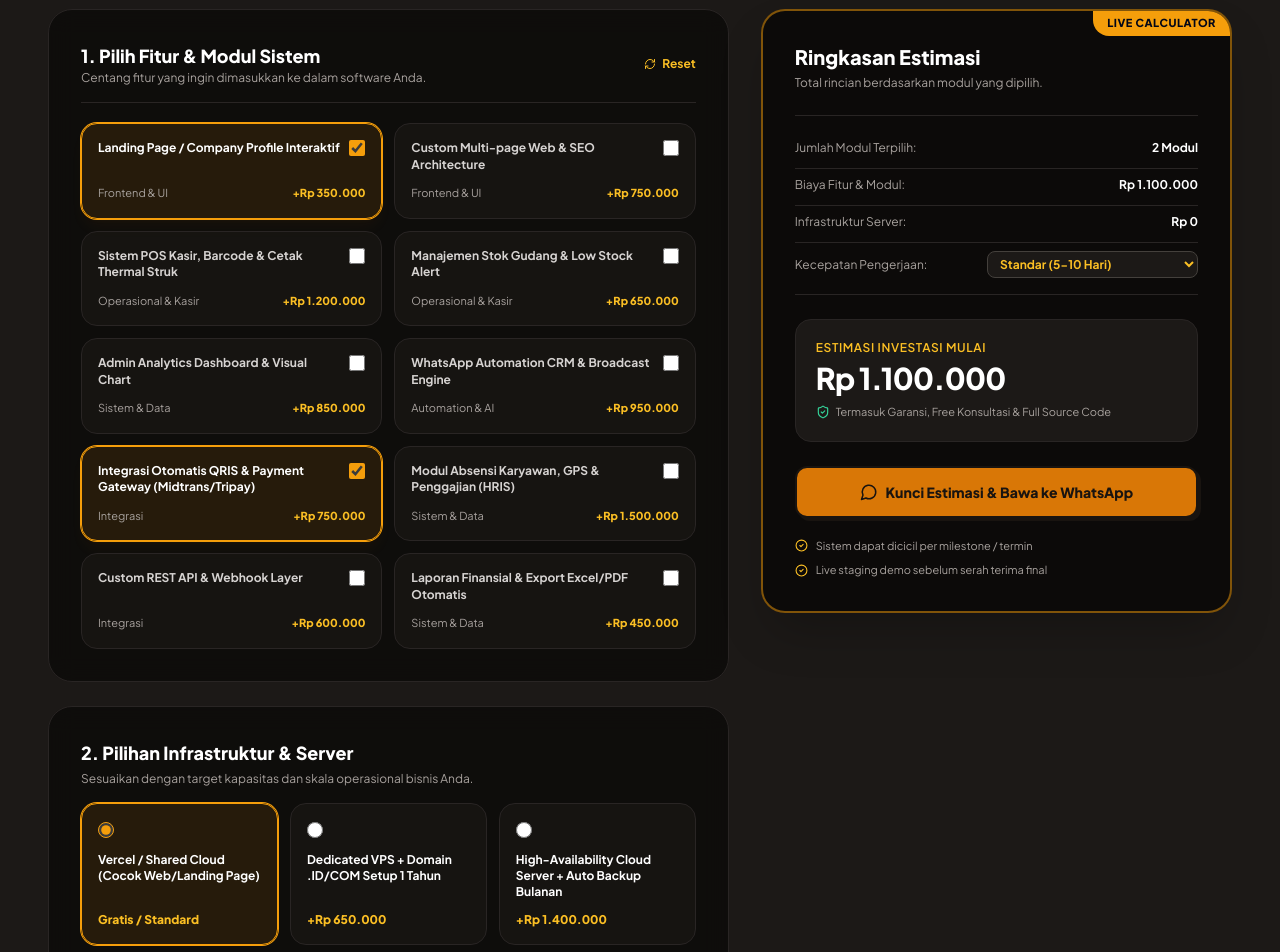
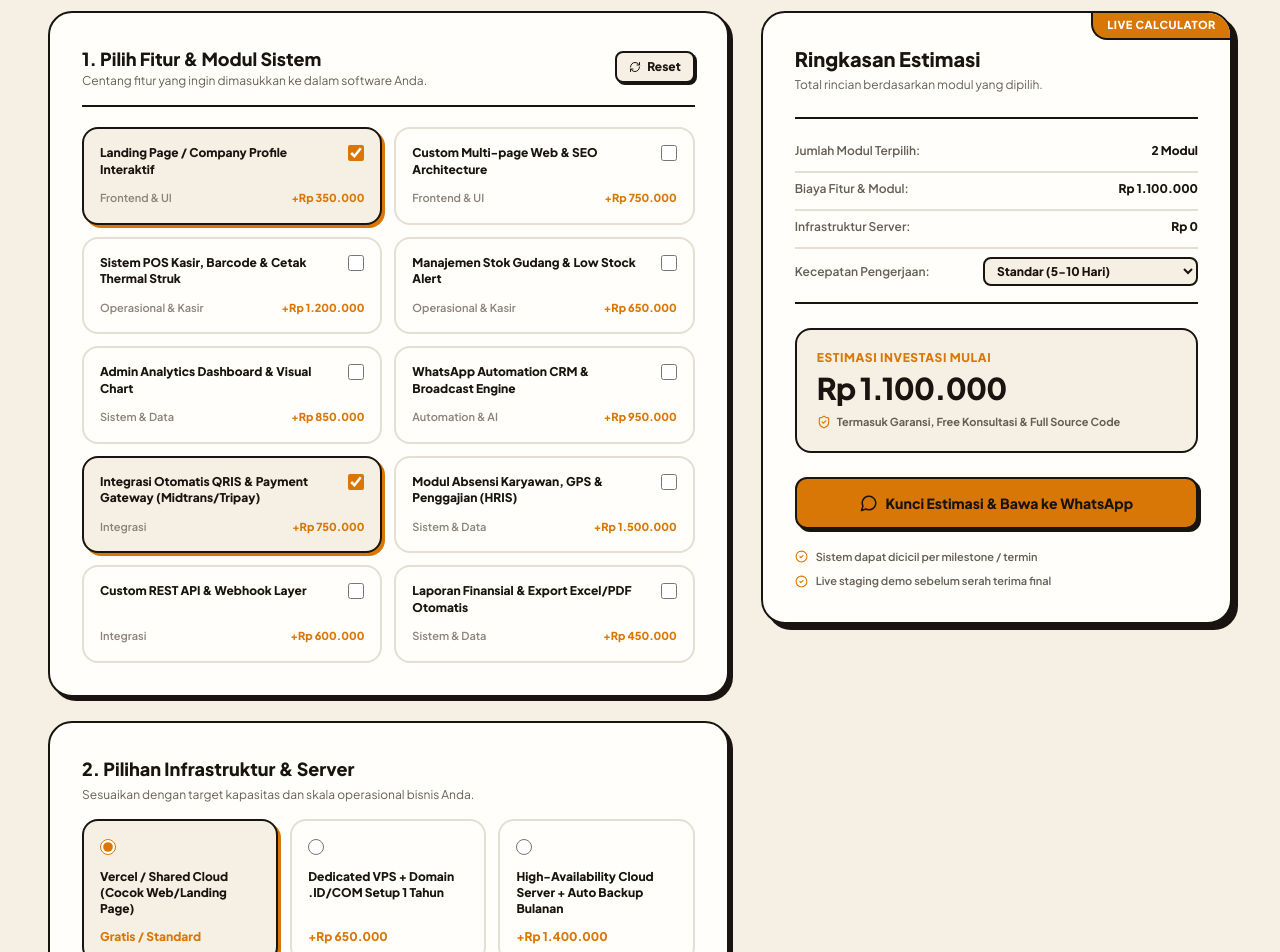
Before and after one commit to AhmadMayiludin/amp-profile, a React (Vite) app: page / in a window 1280 px wide. Shown: the part 3560-4512 px from the top of the page. Built offline with nearby package versions, Linux system fonts and the light colour scheme.

Commit message:
style: align CostCalculator section with warm paper tactile theme

```diff
--- a/src/components/CostCalculator.jsx
+++ b/src/components/CostCalculator.jsx
@@ -54,27 +54,26 @@ export default function CostCalculator() {
   };
 
   return (
-    <section id="calculator" className="section-padding bg-stone-900 text-white relative overflow-hidden">
+    <section id="calculator" className="section-padding bg-[#F5F0E3] text-[#191410] relative overflow-hidden border-t-2 border-[#191410]">
       <div className="container-max relative z-10">
         <SectionHeader
           title="Simulasi & Kalkulator Biaya Custom"
           subtitle="Pilih modul aplikasi dan infrastruktur sesuai kebutuhan bisnis Anda. Dapatkan estimasi transparan seketika tanpa biaya tersembunyi."
-          dark={true}
         />
 
         <div className="mt-10 grid gap-8 lg:grid-cols-[1.3fr_0.9fr]">
           {/* Left: Module Selection */}
           <div className="space-y-6">
-            <div className="rounded-3xl border border-stone-800 bg-stone-950/80 p-6 sm:p-8 backdrop-blur-md">
-              <div className="flex items-center justify-between border-b border-stone-800 pb-4">
+            <div className="rounded-3xl border-2 border-[#191410] bg-[#FFFEFA] p-6 sm:p-8 shadow-[4px_4px_0px_#191410]">
+              <div className="flex items-center justify-between border-b-2 border-[#191410] pb-4">
                 <div>
-                  <h3 className="text-lg font-black text-white">1. Pilih Fitur & Modul Sistem</h3>
-                  <p className="text-xs text-stone-400">Centang fitur yang ingin dimasukkan ke dalam software Anda.</p>
+                  <h3 className="text-lg font-black text-[#191410]">1. Pilih Fitur & Modul Sistem</h3>
+                  <p className="text-xs text-[#665E55]">Centang fitur yang ingin dimasukkan ke dalam software Anda.</p>
                 </div>
                 <button
                   type="button"
                   onClick={() => setSelectedModules(['web-landing'])}
-                  className="inline-flex items-center gap-1.5 text-xs font-bold text-amber-400 hover:text-amber-300"
+                  className="inline-flex items-center gap-1.5 rounded-lg border-2 border-[#191410] bg-[#F5F0E3] px-3 py-1.5 text-xs font-extrabold text-[#191410] shadow-[2px_2px_0px_#191410] hover:bg-[#D97706] hover:text-white transition cursor-pointer"
                 >
                   <RefreshCw size={12} /> Reset
                 </button>
@@ -86,24 +85,24 @@ export default function CostCalculator() {
                   return (
                     <label
                       key={module.id}
-                      className={`relative flex cursor-pointer flex-col justify-between rounded-2xl border p-4 transition-all ${
+                      className={`relative flex cursor-pointer flex-col justify-between rounded-2xl border-2 p-4 transition-all ${
                         isChecked
-                          ? 'border-amber-500 bg-amber-500/10 text-white shadow-lg shadow-amber-500/5 ring-1 ring-amber-500'
-                          : 'border-stone-800 bg-stone-900/60 text-stone-300 hover:border-stone-700 hover:bg-stone-900'
+                          ? 'border-[#191410] bg-[#F5F0E3] shadow-[3px_3px_0px_#D97706]'
+                          : 'border-[#E5DFD3] bg-[#FFFEFA] text-[#191410] hover:border-[#191410] hover:shadow-[2px_2px_0px_#191410]'
                       }`}
                     >
                       <div className="flex items-start justify-between gap-2">
-                        <span className="text-xs font-bold leading-snug">{module.name}</span>
+                        <span className="text-xs font-extrabold leading-snug text-[#191410]">{module.name}</span>
                         <input
                           type="checkbox"
                           checked={isChecked}
                           onChange={() => toggleModule(module.id)}
-                          className="size-4 shrink-0 rounded border-stone-700 text-amber-500 accent-amber-500 focus:ring-amber-400"
+                          className="size-4 shrink-0 rounded border-2 border-[#191410] accent-[#D97706] cursor-pointer"
                         />
                       </div>
                       <div className="mt-3 flex items-center justify-between text-[11px]">
-                        <span className="text-stone-400">{module.category}</span>
-                        <span className="font-extrabold text-amber-400">+{formatRupiah(module.price)}</span>
+                        <span className="text-[#8C827A] font-semibold">{module.category}</span>
+                        <span className="font-black text-[#D97706]">+{formatRupiah(module.price)}</span>
                       </div>
                     </label>
                   );
@@ -112,18 +111,18 @@ export default function CostCalculator() {
             </div>
 
             {/* Hosting Infrastructure */}
-            <div className="rounded-3xl border border-stone-800 bg-stone-950/80 p-6 sm:p-8 backdrop-blur-md">
-              <h3 className="text-lg font-black text-white">2. Pilihan Infrastruktur & Server</h3>
-              <p className="text-xs text-stone-400 mt-1">Sesuaikan dengan target kapasitas dan skala operasional bisnis Anda.</p>
+            <div className="rounded-3xl border-2 border-[#191410] bg-[#FFFEFA] p-6 sm:p-8 shadow-[4px_4px_0px_#191410]">
+              <h3 className="text-lg font-black text-[#191410]">2. Pilihan Infrastruktur & Server</h3>
+              <p className="text-xs text-[#665E55] mt-1">Sesuaikan dengan target kapasitas dan skala operasional bisnis Anda.</p>
 
               <div className="mt-4 grid gap-3 sm:grid-cols-3">
                 {hostingOptions.map((opt) => (
                   <label
                     key={opt.id}
-                    className={`flex cursor-pointer flex-col justify-between rounded-2xl border p-4 transition ${
+                    className={`flex cursor-pointer flex-col justify-between rounded-2xl border-2 p-4 transition ${
                       selectedHosting === opt.id
-                        ? 'border-amber-500 bg-amber-500/10 ring-1 ring-amber-500'
-                        : 'border-stone-800 bg-stone-900/60 hover:border-stone-700'
+                        ? 'border-[#191410] bg-[#F5F0E3] shadow-[3px_3px_0px_#D97706]'
+                        : 'border-[#E5DFD3] bg-[#FFFEFA] hover:border-[#191410] hover:shadow-[2px_2px_0px_#191410]'
                     }`}
                   >
                     <div>
@@ -132,11 +131,11 @@ export default function CostCalculator() {
                         name="hosting"
                         checked={selectedHosting === opt.id}
                         onChange={() => setSelectedHosting(opt.id)}
-                        className="size-4 accent-amber-500"
+                        className="size-4 accent-[#D97706] cursor-pointer"
                       />
-                      <p className="mt-2 text-xs font-bold text-white">{opt.name}</p>
+                      <p className="mt-2 text-xs font-black text-[#191410]">{opt.name}</p>
                     </div>
-                    <p className="mt-3 text-xs font-extrabold text-amber-400">
+                    <p className="mt-3 text-xs font-black text-[#D97706]">
                       {opt.price === 0 ? 'Gratis / Standard' : `+${formatRupiah(opt.price)}`}
                     </p>
                   </label>
@@ -147,33 +146,33 @@ export default function CostCalculator() {
 
           {/* Right: Live Summary & WhatsApp CTA */}
           <div className="lg:sticky lg:top-28 h-fit">
-            <div className="rounded-3xl border-2 border-amber-500/50 bg-stone-950 p-6 sm:p-8 shadow-2xl relative overflow-hidden">
-              <div className="absolute top-0 right-0 rounded-bl-2xl bg-amber-500 px-3.5 py-1 text-[11px] font-black uppercase tracking-wider text-slate-950">
+            <div className="rounded-3xl border-2 border-[#191410] bg-[#FFFEFA] p-6 sm:p-8 shadow-[6px_6px_0px_#191410] relative overflow-hidden">
+              <div className="absolute top-0 right-0 rounded-bl-2xl bg-[#D97706] border-b-2 border-l-2 border-[#191410] px-3.5 py-1 text-[11px] font-black uppercase tracking-wider text-white">
                 Live Calculator
               </div>
 
-              <h4 className="text-xl font-black text-white">Ringkasan Estimasi</h4>
-              <p className="text-xs text-stone-400 mt-1">Total rincian berdasarkan modul yang dipilih.</p>
+              <h4 className="text-xl font-black text-[#191410]">Ringkasan Estimasi</h4>
+              <p className="text-xs text-[#665E55] mt-1">Total rincian berdasarkan modul yang dipilih.</p>
 
-              <div className="mt-6 space-y-3 divide-y divide-stone-800 border-y border-stone-800 py-4 text-xs">
+              <div className="mt-6 space-y-3 divide-y-2 divide-[#E5DFD3] border-y-2 border-[#191410] py-4 text-xs">
                 <div className="flex justify-between pt-2">
-                  <span className="text-stone-400">Jumlah Modul Terpilih:</span>
-                  <span className="font-bold text-white">{selectedModules.length} Modul</span>
+                  <span className="text-[#665E55] font-semibold">Jumlah Modul Terpilih:</span>
+                  <span className="font-black text-[#191410]">{selectedModules.length} Modul</span>
                 </div>
                 <div className="flex justify-between pt-2">
-                  <span className="text-stone-400">Biaya Fitur & Modul:</span>
-                  <span className="font-bold text-white">{formatRupiah(modulesTotal)}</span>
+                  <span className="text-[#665E55] font-semibold">Biaya Fitur & Modul:</span>
+                  <span className="font-black text-[#191410]">{formatRupiah(modulesTotal)}</span>
                 </div>
                 <div className="flex justify-between pt-2">
-                  <span className="text-stone-400">Infrastruktur Server:</span>
-                  <span className="font-bold text-white">{formatRupiah(hostingPrice)}</span>
+                  <span className="text-[#665E55] font-semibold">Infrastruktur Server:</span>
+                  <span className="font-black text-[#191410]">{formatRupiah(hostingPrice)}</span>
                 </div>
                 <div className="flex items-center justify-between pt-2">
-                  <span className="text-stone-400">Kecepatan Pengerjaan:</span>
+                  <span className="text-[#665E55] font-semibold">Kecepatan Pengerjaan:</span>
                   <select
                     value={timeline}
                     onChange={(e) => setTimeline(e.target.value)}
-                    className="rounded-lg border border-stone-700 bg-stone-900 px-2 py-1 text-xs font-bold text-amber-400 outline-none"
+                    className="rounded-lg border-2 border-[#191410] bg-[#F5F0E3] px-2 py-1 text-xs font-black text-[#191410] outline-none cursor-pointer"
                   >
                     <option value="standard">Standar (5-10 Hari)</option>
                     <option value="express">Express Kilat (2-4 Hari) +20%</option>
@@ -181,31 +180,31 @@ export default function CostCalculator() {
                 </div>
               </div>
 
-              <div className="mt-6 rounded-2xl bg-stone-900 p-5 border border-stone-800">
-                <p className="text-xs font-semibold uppercase tracking-wider text-amber-400">Estimasi Investasi Mulai</p>
+              <div className="mt-6 rounded-2xl bg-[#F5F0E3] p-5 border-2 border-[#191410]">
+                <p className="text-xs font-black uppercase tracking-wider text-[#D97706]">Estimasi Investasi Mulai</p>
                 <div className="mt-1 flex items-baseline gap-2">
-                  <span className="text-3xl font-black text-white tracking-tight">{formatRupiah(finalTotal)}</span>
+                  <span className="text-3xl font-black text-[#191410] tracking-tight">{formatRupiah(finalTotal)}</span>
                 </div>
-                <p className="mt-2 text-[11px] text-stone-400 flex items-center gap-1.5">
-                  <ShieldCheck size={14} className="text-emerald-400 shrink-0" /> Termasuk Garansi, Free Konsultasi & Full Source Code
+                <p className="mt-2 text-[11px] text-[#665E55] font-bold flex items-center gap-1.5">
+                  <ShieldCheck size={14} className="text-[#D97706] shrink-0" /> Termasuk Garansi, Free Konsultasi & Full Source Code
                 </p>
               </div>
 
               <button
                 type="button"
                 onClick={handleConsultation}
-                className="btn-primary mt-6 w-full justify-center py-4 text-sm"
+                className="btn-primary mt-6 w-full justify-center py-4 text-xs font-black cursor-pointer text-white"
               >
                 <MessageCircle size={18} />
                 Kunci Estimasi & Bawa ke WhatsApp
               </button>
 
-              <div className="mt-5 space-y-2 text-[11px] text-stone-400">
+              <div className="mt-5 space-y-2 text-[11px] text-[#665E55] font-semibold">
                 <p className="flex items-center gap-2">
-                  <CheckCircle2 size={13} className="text-amber-400" /> Sistem dapat dicicil per milestone / termin
+                  <CheckCircle2 size={13} className="text-[#D97706]" /> Sistem dapat dicicil per milestone / termin
                 </p>
                 <p className="flex items-center gap-2">
-                  <CheckCircle2 size={13} className="text-amber-400" /> Live staging demo sebelum serah terima final
+                  <CheckCircle2 size={13} className="text-[#D97706]" /> Live staging demo sebelum serah terima final
                 </p>
               </div>
             </div>
```
Also changed, not shown: 5 other files (tests, documents, lock files or other folders).
